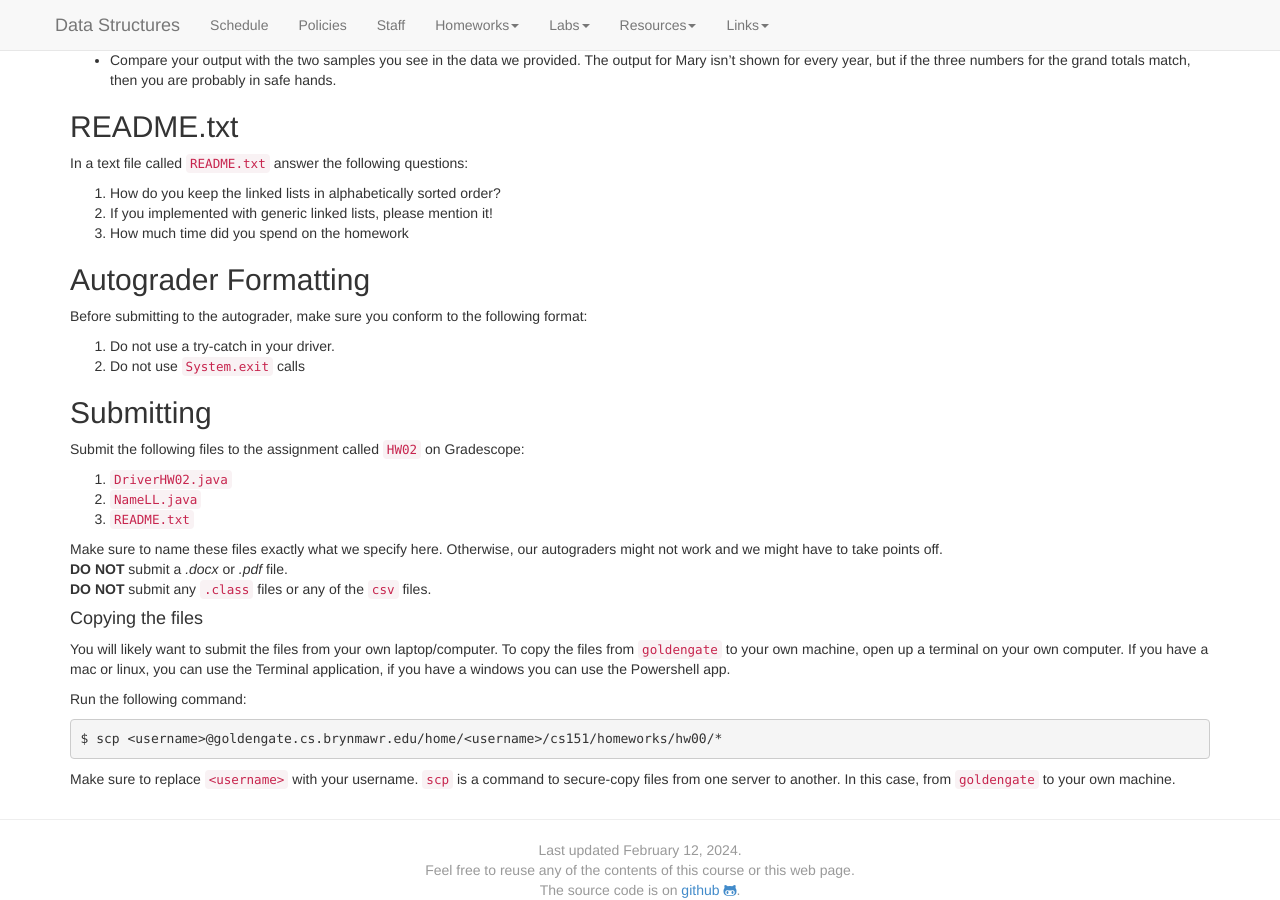
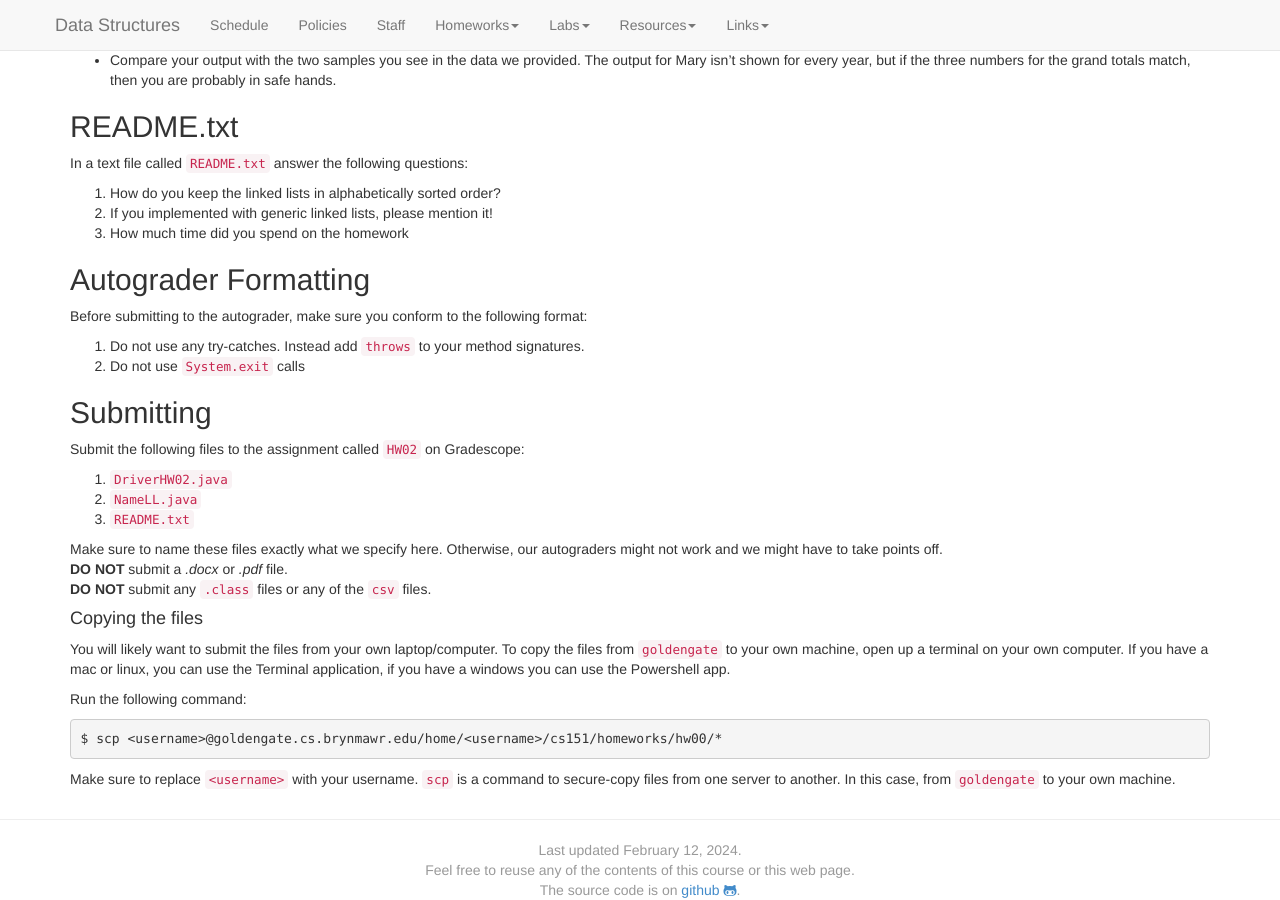
Before and after one commit to kalte0/BMC-CS-151.github.io, a Jekyll site: the page built from hws/HW02.md, in a window 1280 px wide and 900 px high, scrolled down 5079 px. Built offline with Jekyll 4.4.1, drawn with Linux system fonts in a browser that asks for light colours; nearby versions of some CDN libraries.

Commit message:
autograding

```diff
--- a/hws/HW02.md
+++ b/hws/HW02.md
@@ -407,7 +407,7 @@ In a text file called `README.txt` answer the following questions:
 
 ## Autograder Formatting
 Before submitting to the autograder, make sure you conform to the following format:
-1. Do not use a try-catch in your driver.
+1. Do not use any try-catches. Instead add `throws` to your method signatures.
 2. Do not use `System.exit` calls
 
 
```
